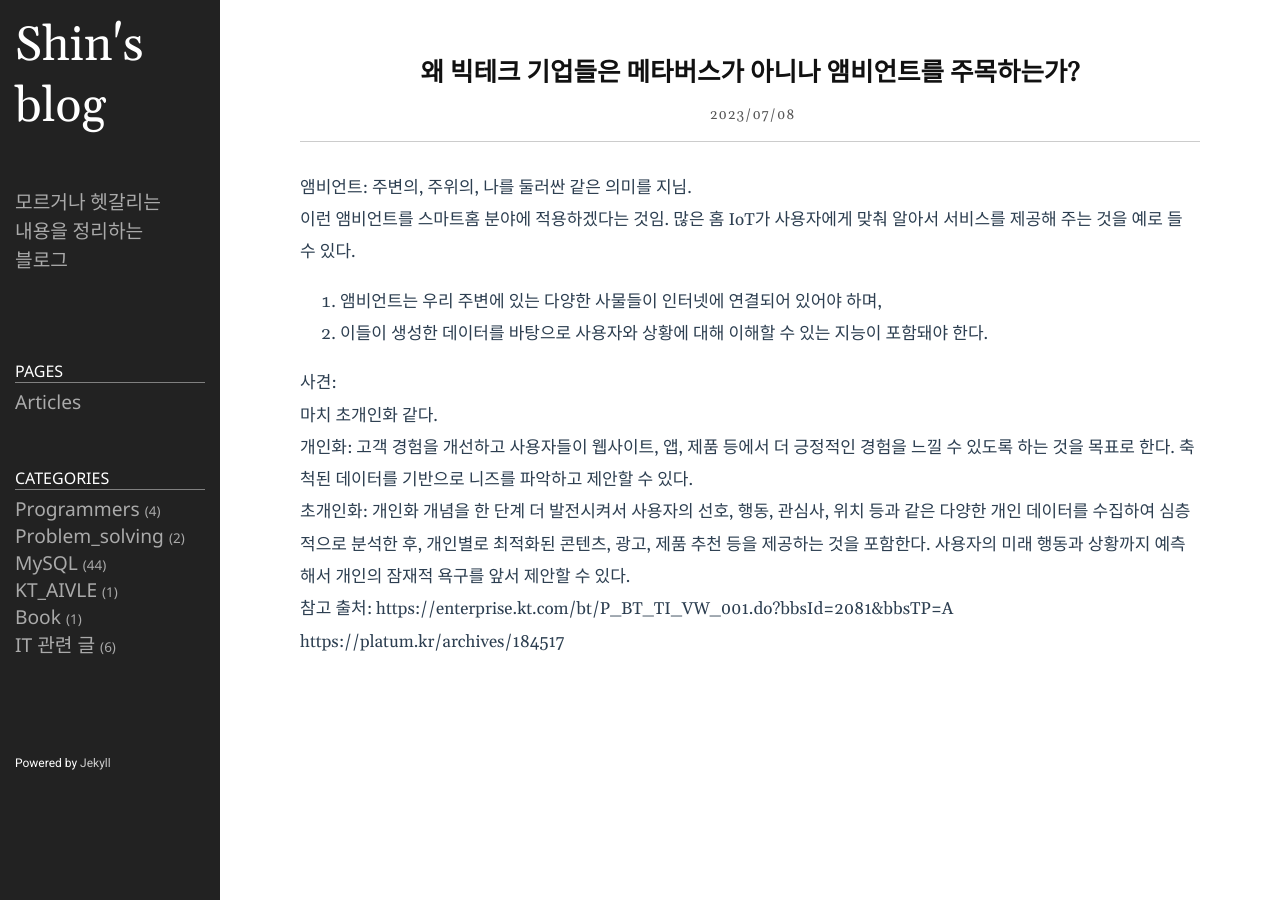
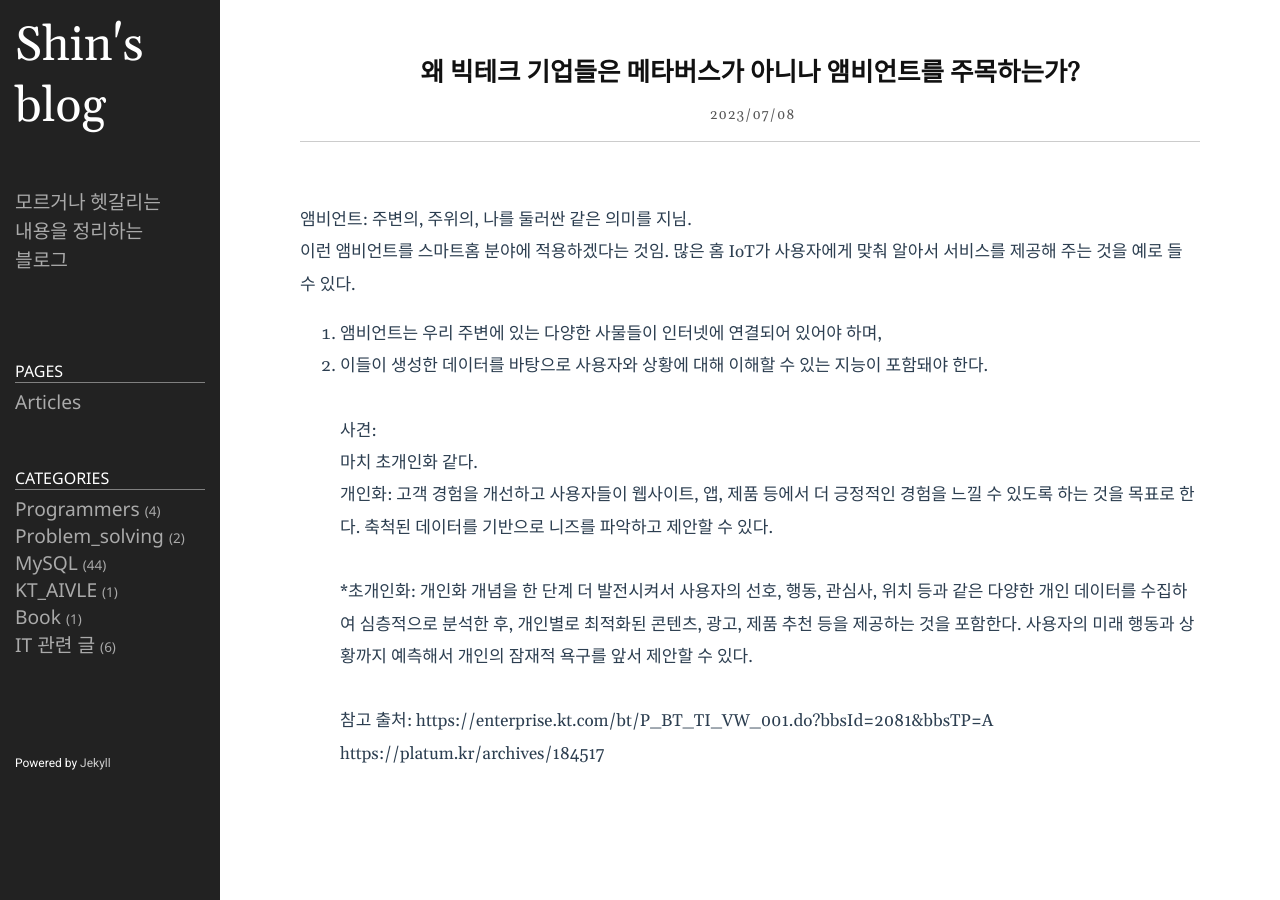
Before and after one commit to shina1221/shina1221.github.io, a Jekyll site: the page built from _posts/IT 관련 글/2023-07-08-왜 빅테크 기업들은 메타버스가 아니나 앰비언트를 주목하는가.markdown, in a window 1280 px wide. Built offline with Jekyll 4.4.1, drawn with Linux system fonts in a browser that asks for light colours.

Commit message:
Update 2023-07-08-왜 빅테크 기업들은 메타버스가 아니나 앰비언트를 주목하는가.markdown

```diff
--- a/_posts/IT 관련 글/2023-07-08-왜 빅테크 기업들은 메타버스가 아니나 앰비언트를 주목하는가.markdown
+++ b/_posts/IT 관련 글/2023-07-08-왜 빅테크 기업들은 메타버스가 아니나 앰비언트를 주목하는가.markdown
@@ -4,16 +4,18 @@ title: 왜 빅테크 기업들은 메타버스가 아니나 앰비언트를 주
 date: 2023-07-08 19:21:23 +0900
 category: IT 관련 글
 ---
-
+ <br>
 앰비언트: 주변의, 주위의, 나를 둘러싼 같은 의미를 지님.
 이런 앰비언트를 스마트홈 분야에 적용하겠다는 것임. 많은 홈 IoT가 사용자에게 맞춰 알아서 서비스를 제공해 주는 것을 예로 들 수 있다.
+<br>
 1.	앰비언트는 우리 주변에 있는 다양한 사물들이 인터넷에 연결되어 있어야 하며,
 2.	이들이 생성한 데이터를 바탕으로 사용자와 상황에 대해 이해할 수 있는 지능이 포함돼야 한다.
-
+<br>
 사견:
 마치 초개인화 같다.
  개인화: 고객 경험을 개선하고 사용자들이 웹사이트, 앱, 제품 등에서 더 긍정적인 경험을 느낄 수 있도록 하는 것을 목표로 한다. 축척된 데이터를 기반으로 니즈를 파악하고 제안할 수 있다.
-초개인화: 개인화 개념을 한 단계 더 발전시켜서 사용자의 선호, 행동, 관심사, 위치 등과 같은 다양한 개인 데이터를 수집하여 심층적으로 분석한 후, 개인별로 최적화된 콘텐츠, 광고, 제품 추천 등을 제공하는 것을 포함한다. 사용자의 미래 행동과 상황까지 예측해서 개인의 잠재적 욕구를 앞서 제안할 수 있다.
-
+<br>
+*초개인화: 개인화 개념을 한 단계 더 발전시켜서 사용자의 선호, 행동, 관심사, 위치 등과 같은 다양한 개인 데이터를 수집하여 심층적으로 분석한 후, 개인별로 최적화된 콘텐츠, 광고, 제품 추천 등을 제공하는 것을 포함한다. 사용자의 미래 행동과 상황까지 예측해서 개인의 잠재적 욕구를 앞서 제안할 수 있다.
+<br>
 참고 출처: https://enterprise.kt.com/bt/P_BT_TI_VW_001.do?bbsId=2081&bbsTP=A
 https://platum.kr/archives/184517
```
